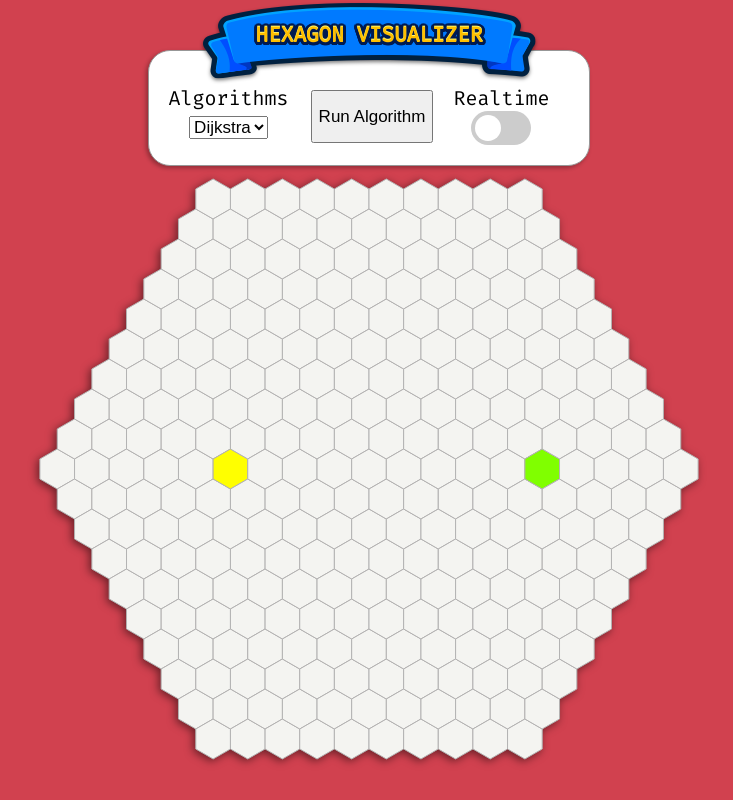
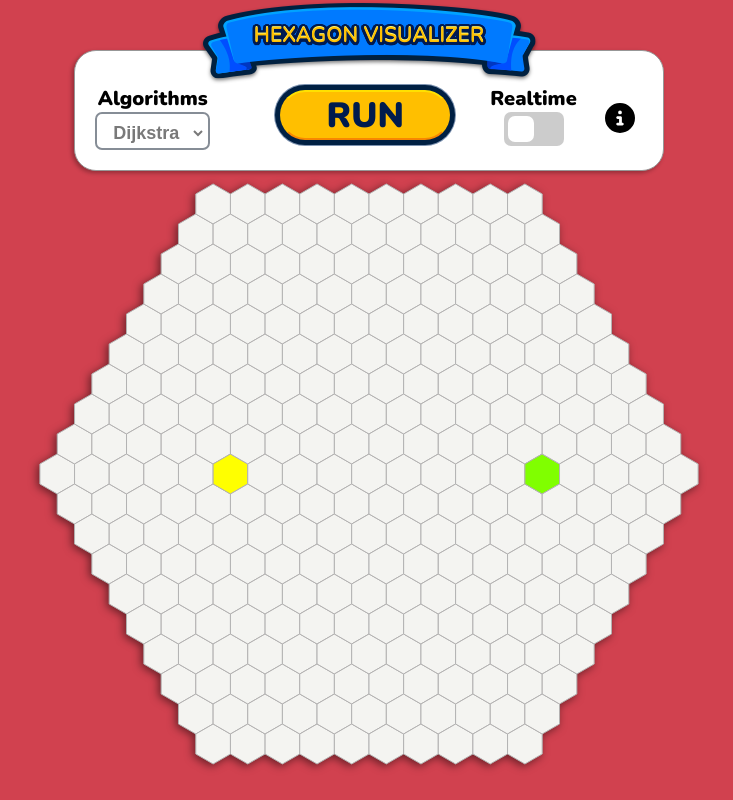
Before and after one commit to tongxuanbao/hexagongrids-visualizer, a React (Create React App) app: page / in a window 1280 px wide. Shown: the whole page, without its empty margins (271-1004 px from the left). Built offline with nearby package versions, Linux system fonts and the light colour scheme.

Commit message:
More algos

```diff
--- a/package.json
+++ b/package.json
@@ -4,6 +4,10 @@
   "private": true,
   "dependencies": {
     "@fontsource/fira-code": "^4.5.5",
+    "@fortawesome/fontawesome-free": "^6.0.0",
+    "@fortawesome/fontawesome-svg-core": "^1.3.0",
+    "@fortawesome/free-solid-svg-icons": "^6.0.0",
+    "@fortawesome/react-fontawesome": "^0.1.17",
     "@testing-library/jest-dom": "^5.16.2",
     "@testing-library/react": "^12.1.2",
     "@testing-library/user-event": "^13.5.0",
--- a/public/index.html
+++ b/public/index.html
@@ -24,7 +24,11 @@
       work correctly both with client-side routing and a non-root public URL.
       Learn how to configure a non-root public URL by running `npm run build`.
     -->
-    <title>Hexagon Visualizer</title>
+      <!-- our project just needs Font Awesome Solid + Brands -->
+      <link rel="preconnect" href="https://fonts.googleapis.com">
+      <link rel="preconnect" href="https://fonts.gstatic.com" crossorigin>
+      <link href="https://fonts.googleapis.com/css2?family=Nunito:ital,wght@0,200;0,300;0,400;0,500;0,600;0,700;0,800;0,900;1,200;1,300;1,400;1,500;1,600;1,700;1,800;1,900&display=swap" rel="stylesheet">
+      <title>Hexagon Visualizer</title>
   </head>
   <body>
     <noscript>You need to enable JavaScript to run this app.</noscript>
--- a/src/Components/ControlPanel/index.jsx
+++ b/src/Components/ControlPanel/index.jsx
@@ -1,4 +1,6 @@
 import { useState } from "react";
+import { FontAwesomeIcon } from "@fortawesome/react-fontawesome";
+import { faCircleInfo } from "@fortawesome/free-solid-svg-icons";
 
 const ControlPanel = (props) => {
   const {
@@ -8,12 +10,14 @@ const ControlPanel = (props) => {
     clearAnimation,
     realTime,
     setRealTime,
+    setInfoModal,
   } = props;
 
   const [algoRunning, setAlgoRunning] = useState(false);
 
   function handleToggle(event) {
-    if (!event.target.checked) clearAnimation();
+    clearAnimation();
+    setAlgoRunning(false);
     setRealTime(event.target.checked);
   }
 
@@ -49,27 +53,29 @@ const ControlPanel = (props) => {
           </label>
         </div>
         <button
-          className="runAlgo"
+          className="btYellowBig"
           disabled={realTime}
           onClick={() => handleRunAlgo()}
         >
-          {algoRunning ? "Clear Algorithm" : "Run Algorithm"}
+          <strong>{algoRunning ? "Clear" : "Run"}</strong>
         </button>
         <div className="alignSelect">
           <div className="legend">Realtime</div>
           <label className="switch">
             <input type="checkbox" onChange={handleToggle} />
-            <span className="slider round"></span>
+            <span className="slider"></span>
           </label>
         </div>
-        {/* <button onClick={() => setRealTime(!realTime)}>
-          {realTime && <b>{"Realtime: ON"}</b>}
-          {!realTime && "Realtime: OFF"}
-        </button> */}
-        {/* <button onClick={() => clearAnimation()} disabled={realTime}>
-          Clear Animation
-        </button> */}
+        <button
+          className="info"
+          onClick={() => {
+            setInfoModal(true);
+          }}
+        >
+          <FontAwesomeIcon icon={faCircleInfo} />
+        </button>
       </div>
+      {/* <InfoModal /> */}
     </div>
   );
 };
--- a/src/Components/Mainbody/index.jsx
+++ b/src/Components/Mainbody/index.jsx
@@ -12,6 +12,7 @@ import "../../Styles/Mainbody.css";
 import ControlPanel from "../ControlPanel";
 import Legends from "../Legends";
 import { GridContext } from "../../App";
+import InfoModal from "../InfoModal";
 
 const Mainbody = () => {
   const { size, panelDimension } = useContext(GridContext);
@@ -35,6 +36,7 @@ const Mainbody = () => {
   const [animation, setAnimation] = useState([]);
   const [path, setPath] = useState([]);
   const [realTime, setRealTime] = useState(false);
+  const [infoModal, setInfoModal] = useState(false);
 
   const runAlgo = useAlgorithms(hexagons, origin, target);
 
@@ -147,6 +149,7 @@ const Mainbody = () => {
         clearAnimation={clearAnimation}
         realTime={realTime}
         setRealTime={setRealTime}
+        setInfoModal={setInfoModal}
       />
       {/* <Legends /> */}
       <div>
@@ -199,6 +202,7 @@ const Mainbody = () => {
           </HexGrid>
         </HexViewPort>
       </div>
+      {infoModal && <InfoModal setInfoModal={setInfoModal} />}
     </div>
   );
 };
--- a/src/Styles/Mainbody.css
+++ b/src/Styles/Mainbody.css
@@ -1,6 +1,5 @@
 .body {
   background-color: pink;
-  font-family: "Fira Code";
 }
 
 .Mainbody {
@@ -145,6 +144,7 @@ select {
   text-align: center;
   text-transform: uppercase;
   font-size: 21px;
+  font-weight: 600;
   line-height: 2;
   color: #ffbf00;
   letter-spacing: 0;
@@ -186,7 +186,32 @@ select {
 }
 
 .alignSelect .legend {
+  font-weight: 900;
   font-size: 20px;
+}
+
+.alignSelect .select {
+  position: relative;
+  display: flex;
+  flex-direction: row;
+  align-items: center;
+  min-width: 72px;
+  height: 34px;
+  border: 2px #868d96 solid;
+  border-radius: 7px;
+}
+
+.alignSelect .select select {
+  padding: 10px 10px 10px 10px;
+  width: 100%;
+  background-color: transparent;
+  border: none;
+  position: relative;
+  line-height: 20px;
+  font-size: 18px;
+  font-weight: 600;
+  color: #797979;
+  z-index: 2;
 }
 
 .alignSelect .switch {
@@ -212,6 +237,7 @@ select {
   background-color: #ccc;
   -webkit-transition: 0.4s;
   transition: 0.4s;
+  border-radius: 7px;
 }
 
 .alignSelect .slider:before {
@@ -224,6 +250,7 @@ select {
   background-color: white;
   -webkit-transition: 0.4s;
   transition: 0.4s;
+  border-radius: 7px;
 }
 
 .alignSelect input:checked + .slider {
@@ -249,6 +276,96 @@ select {
   border-radius: 50%;
 }
 
-.runAlgo {
-  margin-right: 20px;
+.btYellowBig {
+  border-radius: 34px;
+  border: 2px transparent solid;
+  /* border: 2px transparent solid; */
+  box-shadow: 0 0 0 5px #002043, 0 0 0 6px #7c92b0;
+  display: flex;
+  flex-direction: row;
+  align-items: center;
+  text-align: center;
+  position: relative;
+  background-color: #ffbf00;
+  border-top-color: #ffe100;
+  border-bottom-color: #f88700;
+  width: 170px;
+  height: 50px;
+  margin-right: 40px;
+  margin-left: 50px;
 }
+
+.btYellowBig:disabled {
+  cursor: auto;
+  background-color: #d8d6d3;
+  border-top-color: #f8f8f8;
+  border-bottom-color: #96928b;
+  overflow: visible;
+}
+
+.btYellowBig strong {
+  flex: 1;
+  font-family: "Nunito";
+  font-weight: 900;
+  font-size: 35px;
+  color: #001b4d;
+  letter-spacing: 0;
+  margin: 0 0 0 0;
+  text-transform: uppercase;
+  word-break: break-word;
+}
+
+.info {
+  border: none;
+  background-color: transparent;
+  font-size: 30px;
+}
+
+.modalBackground {
+  background-color: rgba(0, 0, 0, 0.3);
+  position: absolute;
+  top: 0px;
+  right: 0px;
+  bottom: 0px;
+  left: 0px;
+  display: flex;
+  justify-content: center;
+  align-items: center;
+}
+
+.modalContainer {
+  width: auto;
+  height: auto;
+  min-height: 250px;
+  min-width: 250px;
+  border-radius: 12px;
+  background-color: white;
+  box-shadow: rgba(0, 0, 0, 0.3) 0px 5px 15px;
+  display: flex;
+  flex-direction: column;
+  padding: 25px;
+  padding-top: 15px;
+}
+
+/* .modalBody {
+  display: flex;
+} */
+
+.originContainer,
+.targetContainer,
+.pathWallContainer,
+.interactingGuide {
+  display: flex;
+  flex-direction: row;
+  justify-items: center;
+  margin: 10px;
+  margin-top: 15px;
+}
+
+.interactingGuide {
+  font-size: 20px;
+}
+
+.interactingGuide strong {
+  margin-left: 5px;
+}
--- a/src/index.css
+++ b/src/index.css
@@ -1,6 +1,6 @@
 body {
   margin: 0;
-  font-family: "Fira Code";
+  font-family: "Nunito", sans-serif;
   -webkit-font-smoothing: antialiased;
   -moz-osx-font-smoothing: grayscale;
   background-color: rgb(209, 65, 79);
--- a/src/index.js
+++ b/src/index.js
@@ -2,7 +2,6 @@ import React from "react";
 import ReactDOM from "react-dom";
 import "./index.css";
 import App from "./App";
-import "@fontsource/fira-code";
 
 ReactDOM.render(
   <React.StrictMode>
```
Also changed, not shown: 1 other file (tests, documents, lock files or other folders).
